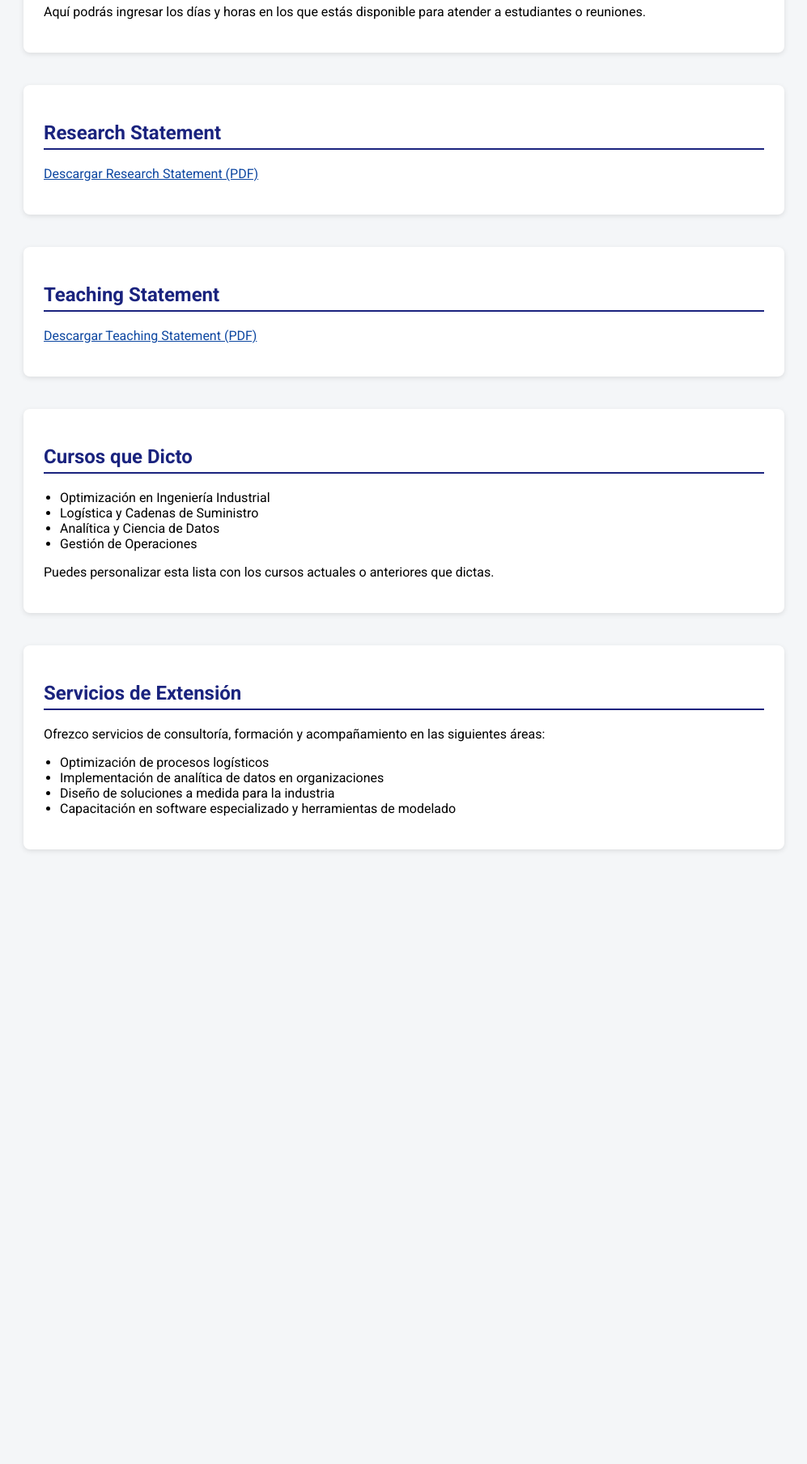
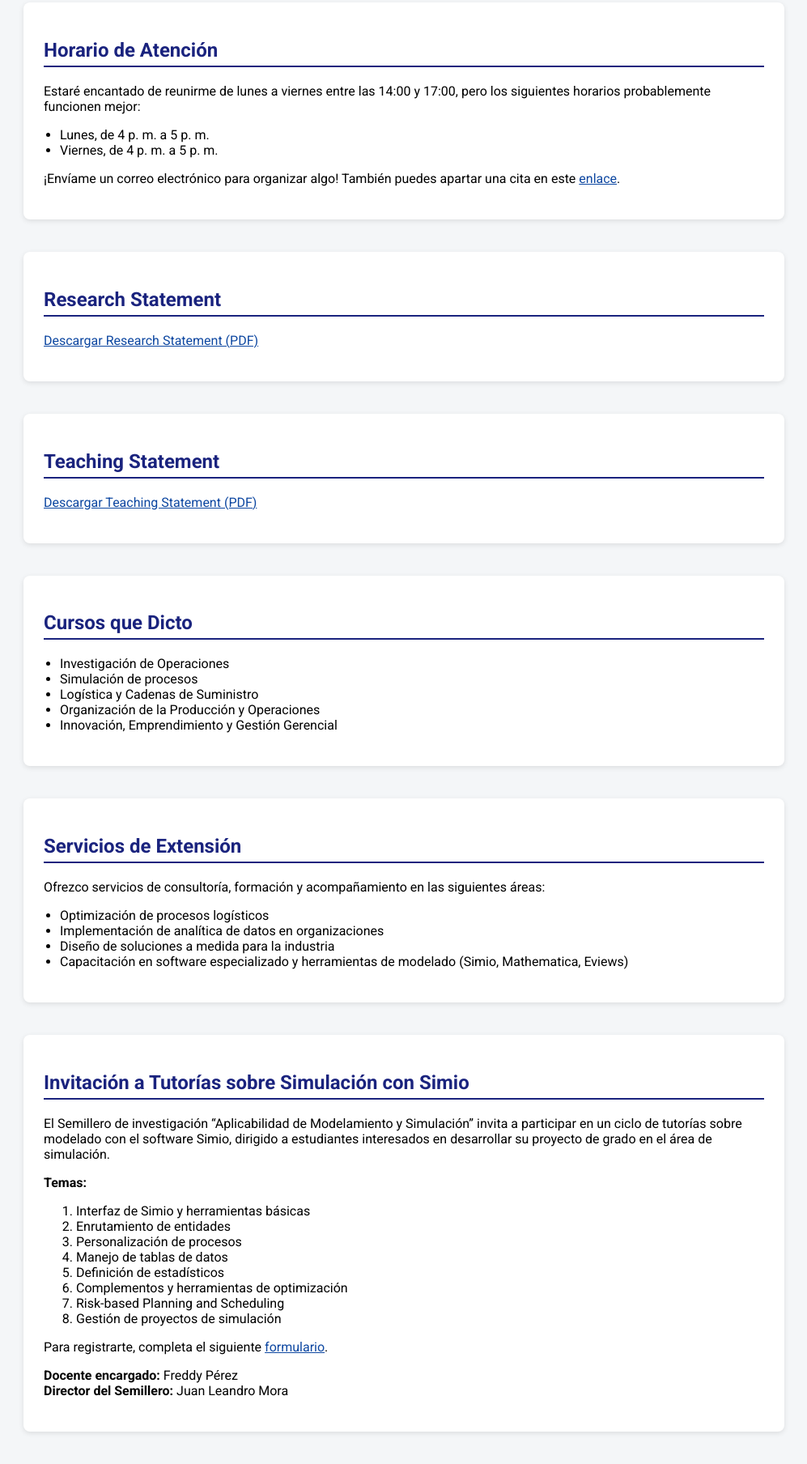
Before and after one commit to freddyandres87/PaginaDocente, a plain HTML site: page index.html in a window 1280 px wide. Shown: the part 729-2537 px from the top of the page at 81% size, without its empty margins (271-1268 px from the left). Before the commit the page ends 1818 px from the top, so only its background shows below. Drawn offline with Linux system fonts and the light colour scheme.

Commit message:
Add files via upload

```diff
--- a/index.html
+++ b/index.html
@@ -1,3 +1,4 @@
+
 <!DOCTYPE html>
 <html lang="es">
 <head>
@@ -6,9 +7,7 @@
   <title>Mi Página Docente</title>
   <link href="https://fonts.googleapis.com/css2?family=Roboto:wght@300;400;700&display=swap" rel="stylesheet">
   <style>
-    * {
-      box-sizing: border-box;
-    }
+    * { box-sizing: border-box; }
     body {
       margin: 0;
       font-family: 'Roboto', sans-serif;
@@ -63,9 +62,7 @@
       font-weight: 500;
       transition: color 0.3s;
     }
-    nav a:hover {
-      color: #ffffff;
-    }
+    nav a:hover { color: #ffffff; }
     h2 {
       color: #1a237e;
       border-bottom: 2px solid #1a237e;
@@ -83,22 +80,12 @@
       border-radius: 8px;
       margin-bottom: 15px;
     }
-    ul {
-      padding-left: 20px;
-    }
-    a {
-      color: #0d47a1;
-    }
-    a:hover {
-      text-decoration: underline;
-    }
+    ul { padding-left: 20px; }
+    a { color: #0d47a1; }
+    a:hover { text-decoration: underline; }
     @media (max-width: 768px) {
-      #sidebar {
-        transform: translateX(-100%);
-      }
-      #sidebar.show {
-        transform: translateX(0);
-      }
+      #sidebar { transform: translateX(-100%); }
+      #sidebar.show { transform: translateX(0); }
       #content {
         margin-left: 0;
         padding: 20px;
@@ -118,47 +105,53 @@
       <a href="#teaching">Teaching Statement</a>
       <a href="#cursos">Cursos</a>
       <a href="#extension">Extensión</a>
+      <a href="#tutorias-simio">Tutorías Simio</a>
     </nav>
   </div>
   <div id="content">
     <section id="contacto">
       <h2>Contacto</h2>
-      <img src="tu-foto.jpg" alt="Mi Foto">
-      <p><strong>Nombre:</strong> Tu Nombre</p>
-      <p><strong>Correo:</strong> tu.email@ejemplo.com</p>
-      <p><strong>Teléfono:</strong> +57 000 000 0000</p>
-      <p><strong>Institución:</strong> Universidad / Institución</p>
+      <img src="foto_freddy.png" alt="Foto de Freddy Andrés Pérez Mantilla">
+      <p><strong>Nombre:</strong> Freddy Andrés Pérez Mantilla</p>
+      <p><strong>Correo:</strong> fperez271@uan.edu.co</p>
+      <p><strong>Teléfono:</strong> 3002016888</p>
+      <p><strong>Institución:</strong> Universidad Antonio Nariño (Bogotá, Sede Sur)</p>
     </section>
 
     <section id="cvlac">
       <h2>CVLAC</h2>
-      <p><a href="https://link-al-cvlac.com" target="_blank">Ver perfil en CVLAC</a></p>
+      <p><a href="https://scienti.minciencias.gov.co/cvlac/visualizador/generarCurriculoCv.do?cod_rh=0001457859" target="_blank">Ver perfil en CVLAC</a></p>
     </section>
 
     <section id="horario">
       <h2>Horario de Atención</h2>
-      <p>Aquí podrás ingresar los días y horas en los que estás disponible para atender a estudiantes o reuniones.</p>
+      <p>Estaré encantado de reunirme de lunes a viernes entre las 14:00 y 17:00, pero los siguientes horarios probablemente funcionen mejor:</p>
+      <ul>
+        <li>Lunes, de 4 p. m. a 5 p. m.</li>
+        <li>Viernes, de 4 p. m. a 5 p. m.</li>
+      </ul>
+      <p>¡Envíame un correo electrónico para organizar algo! También puedes apartar una cita en este <a href="https://calendar.google.com/calendar/u/0/appointments/schedules/AcZssZ0Qiz70JW7yXHUHZsH3x1wTgj_1UvzVUQKsPKTkMaHgqDSd5OGu392zkZ_HZZ8CvoROmj3t7xrJ" target="_blank">enlace</a>.</p>
     </section>
 
     <section id="research">
       <h2>Research Statement</h2>
-      <p><a href="research_statement.pdf" target="_blank">Descargar Research Statement (PDF)</a></p>
+      <p><a href="Research Statement_Freddy Pérez_LASALLE.pdf" target="_blank">Descargar Research Statement (PDF)</a></p>
     </section>
 
     <section id="teaching">
       <h2>Teaching Statement</h2>
-      <p><a href="teaching_statement.pdf" target="_blank">Descargar Teaching Statement (PDF)</a></p>
+      <p><a href="Teaching Statement_Freddy Pérez.pdf" target="_blank">Descargar Teaching Statement (PDF)</a></p>
     </section>
 
     <section id="cursos">
       <h2>Cursos que Dicto</h2>
       <ul>
-        <li>Optimización en Ingeniería Industrial</li>
+        <li>Investigación de Operaciones</li>
+        <li>Simulación de procesos</li>
         <li>Logística y Cadenas de Suministro</li>
-        <li>Analítica y Ciencia de Datos</li>
-        <li>Gestión de Operaciones</li>
+        <li>Organización de la Producción y Operaciones</li>
+        <li>Innovación, Emprendimiento y Gestión Gerencial</li>
       </ul>
-      <p>Puedes personalizar esta lista con los cursos actuales o anteriores que dictas.</p>
     </section>
 
     <section id="extension">
@@ -168,15 +161,33 @@
         <li>Optimización de procesos logísticos</li>
         <li>Implementación de analítica de datos en organizaciones</li>
         <li>Diseño de soluciones a medida para la industria</li>
-        <li>Capacitación en software especializado y herramientas de modelado</li>
+        <li>Capacitación en software especializado y herramientas de modelado (Simio, Mathematica, Eviews)</li>
       </ul>
     </section>
-  </div>
+
+<section id="tutorias-simio">
+  <h2>Invitación a Tutorías sobre Simulación con Simio</h2>
+  <p>El Semillero de investigación “Aplicabilidad de Modelamiento y Simulación” invita a participar en un ciclo de tutorías sobre modelado con el software Simio, dirigido a estudiantes interesados en desarrollar su proyecto de grado en el área de simulación.</p>
+  <p><strong>Temas:</strong></p>
+  <ol>
+    <li>Interfaz de Simio y herramientas básicas</li>
+    <li>Enrutamiento de entidades</li>
+    <li>Personalización de procesos</li>
+    <li>Manejo de tablas de datos</li>
+    <li>Definición de estadísticos</li>
+    <li>Complementos y herramientas de optimización</li>
+    <li>Risk-based Planning and Scheduling</li>
+    <li>Gestión de proyectos de simulación</li>
+  </ol>
+  <p>Para registrarte, completa el siguiente <a href="https://docs.google.com/forms/d/e/1FAIpQLScU1VUDnTzo7aUE_dOgK5V2SdCelbcNqvgA3-8M-10JU0B_PQ/viewform?usp=dialog" target="_blank">formulario</a>.</p>
+  <p><strong>Docente encargado:</strong> Freddy Pérez<br><strong>Director del Semillero:</strong> Juan Leandro Mora</p>
+</section>
+
+</div>
 
   <script>
     const toggleButton = document.getElementById('toggleButton');
     const sidebar = document.getElementById('sidebar');
-
     toggleButton.addEventListener('click', () => {
       sidebar.classList.toggle('hidden');
       sidebar.classList.toggle('show');
```
